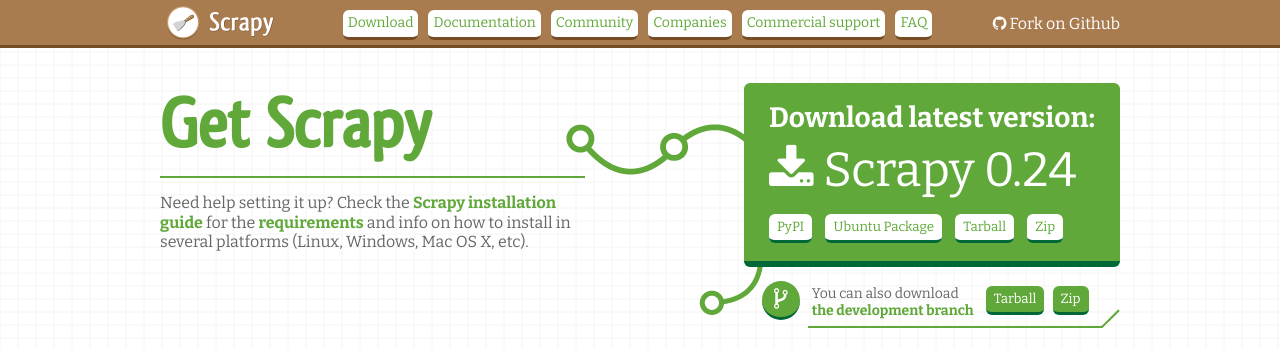
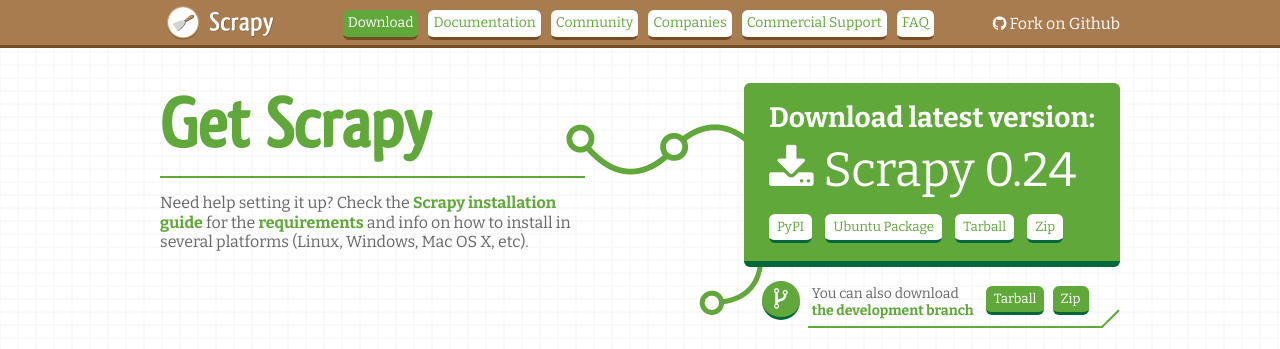
Before and after one commit to giopiazza/giopiazza.github.io, a Jekyll site: the page built from download.html, in a window 1280 px wide, cut to the strip 0-349 px from the top of the page. Built offline with Jekyll 4.4.1, drawn with Linux system fonts in a browser that asks for light colours.

Commit message:
Including auto detection of the "active" menu item

```diff
--- a/_config.yml
+++ b/_config.yml
@@ -6,3 +6,15 @@
 markdown: kramdown
 highlighter: pygments
 encoding: utf-8
+
+navigation:
+- text: Download
+  url: /download.html
+- text: Documentation
+  url: /documentation.html
+- text: Community
+  url: /community.html
+- text: Companies
+  url: /companies.html
+- text: Commercial Support
+  url: /support.html
--- a/_includes/header.html
+++ b/_includes/header.html
@@ -10,14 +10,23 @@
       </div>
     </a>
 
-    <ul class="menu">
-      <a href="download.html"><li>Download</li></a>
-      <a href="documentation.html"><li>Documentation</li></a>
-      <a href="community.html"><li>Community</li></a>
-      <a href="companies.html"><li>Companies</li></a>
-      <a href="support.html"><li>Commercial support</li></a>
-      <a href="http://doc.scrapy.org/en/latest/faq.html"><li>FAQ</li></a>
-    </ul>
+    {% unless page.layout == 'front' %}
+      <ul class="navigation">
+        {% for link in site.navigation %}
+          {% assign current = nil %}
+          {% if page.url == link.url or page.layout == link.layout %}
+            {% assign current = 'current' %}
+          {% endif %}
+
+          <a class="{{ current }}" href="{{ link.url }}">
+            <li class="{% if forloop.first %}first{% endif %} {{ current }} {% if forloop.last %}last{% endif %}">
+              {{ link.text }}
+            </li>
+          </a>
+        {% endfor %}
+        <a href="http://doc.scrapy.org/en/latest/faq.html"><li>FAQ</li></a>
+      </ul>
+    {% endunless %}
 
   </div>
 
--- a/css/main.scss
+++ b/css/main.scss
@@ -216,7 +216,7 @@
 		font-weight:normal;
 	}
 
-	.header ul li:hover, .header ul li.active {
+	.header ul li:hover, .header ul li.current {
 		color:#fff;
 		background-color: $default-green;
 	}
```
